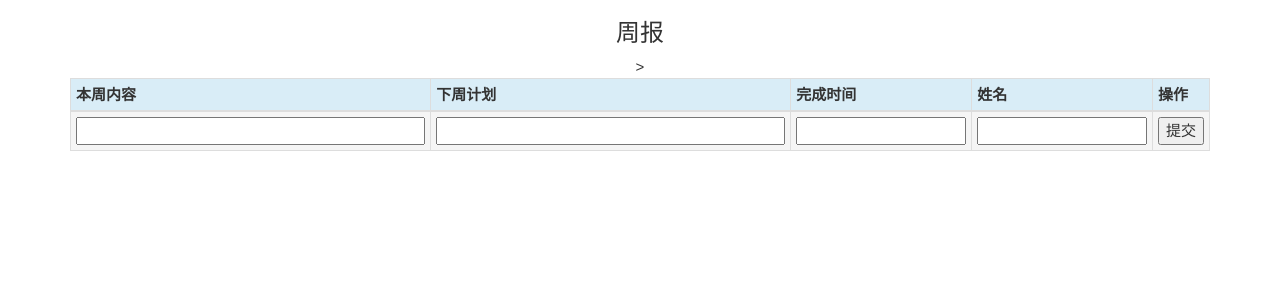
After one commit to smilesoul17781108472/hupo_testweb, a Django app: template templates/report.html in a window 1280 px wide. The commit adds this page. Shown: the top 300 px of the page. Run offline with Django 3.2, Linux system fonts and the light colour scheme; the template is opened without the code that fills it, so the values that code supplies are empty; some libraries are stand-ins or nearby versions.

Commit message:
up前端

```diff
--- a/templates/index.html
+++ b/templates/index.html
@@ -163,7 +163,7 @@ setInterval("getCurDate()",100);
     <div id="header" style="backgroud-color:#FFA500;text-align:center;">
         <h1 style="margin-bottom: 0" >自动化测试平台<input type="button" value="生成银行卡号" onclick="window.open('http://192.168.0.171:1234/bankid/')"  style="width: 100px;height: 40px;float: right">
             <input type="button" value="生成身份证号码" onclick="window.open('http://192.168.0.171:1234/IDcard/')"  style="width: 120px;height: 40px;float: right">
-            <input type="button" value="周报填写平台" onclick="window.open('task')"  style="width: 100px;height: 40px;float: right"></h1>
+            <input type="button" value="周报填写平台" onclick="window.open('report')"  style="width: 100px;height: 40px;float: right"></h1>
     </div>
     <div id="menu" style="background-color:#FFD700;height:100%;width:100%;float:left;">
         <table class="tab-2" width="100%;margin:auto" cellpadding="0" cellspacing="0">
--- /dev/null
+++ b/templates/report.html
@@ -0,0 +1,57 @@
+<!DOCTYPE html>
+<html>
+<!DOCTYPE html>
+<html>
+<head>
+    <meta http-equiv="Content-Type" content="text/html; charset=utf-8"/>
+    <title>周报</title>
+    <link rel="stylesheet" href="https://cdn.bootcss.com/bootstrap/3.3.7/css/bootstrap.min.css">
+    <script src="https://cdn.bootcss.com/jquery/2.1.1/jquery.min.js"></script>
+    <script src="https://cdn.bootcss.com/bootstrap/3.3.7/js/bootstrap.min.js"></script>
+    <link rel="stylesheet" href="/static/css/templatemo_main.css">
+    <style>
+        table {
+            border-spacing: 0;
+            border-collapse: collapse
+        }
+        th {
+            background-color: #79aec8;
+            border: 1px #609ab6 solid;
+        }
+    </style>
+</head>
+<body>
+<div align="center" style="width: 100%;font-size:15px">
+    <h3>周报</h3>
+    <div class="container" align="center">
+        <div class="row">
+            <div class="col-md-12">
+                <table id="oTable" class="table table-hover table-bordered table-condensed table-striped">
+                    <thead>
+                    <tr class="info">
+                        <th>本周内容</th>
+                        <th>下周计划</th>
+                        <th>完成时间</th>
+                        <th>姓名</th>
+                        <th>操作</th>
+                    </tr>
+                    </thead>
+                    <tbody id="tr_tbody">
+                    <form action="/weekly" method="get" accept-charset="UTF-8" >
+                        <tr class="active">
+                            <td class="col-md-4"><input style='width:100%' id='current_content' name="current_content"></td>
+                            <td class="col-md-4"><input style='width:100%' id='next_content' name="next_content"></td>
+                            <td class="col-md-2"><input style='width:100%' id='time_zones' name="time_zones"></td>
+                            <td class="col-md-2"><input style='width:100%' id='username' name="username"></td>
+                            <td><input class="ui-btn btn-green btn-submit" type="submit" value="提交" id="button3"  onclick="document.getElementById('loading').style.display='';"></td>
+                        </tr>
+                    </form>>
+                    </tbody>
+                </table>
+            </div>
+        </div>
+    </div>
+</div>
+
+</body>
+</html>
```
